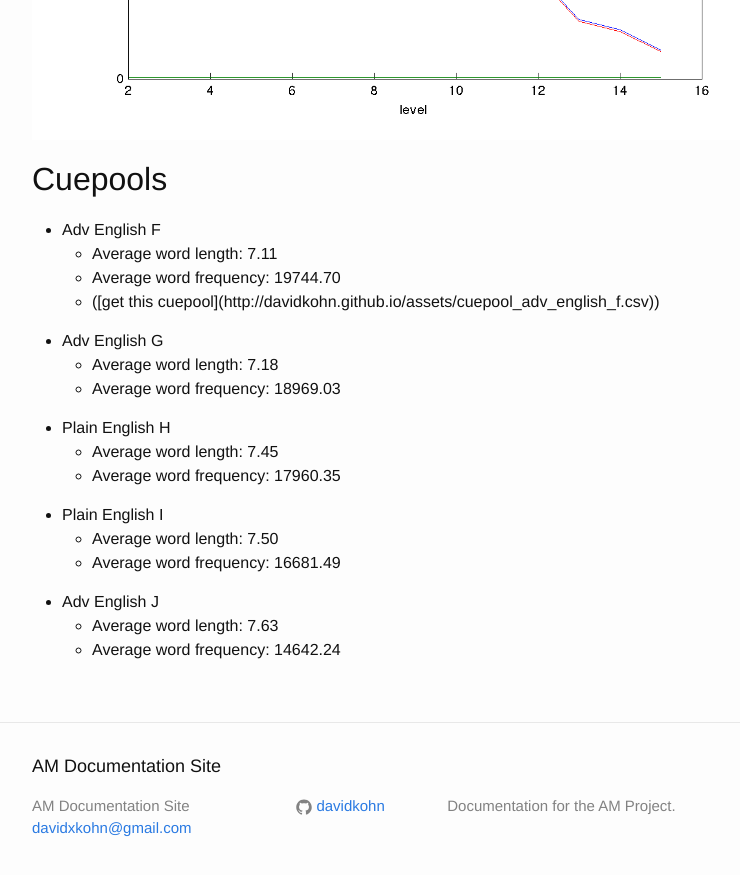
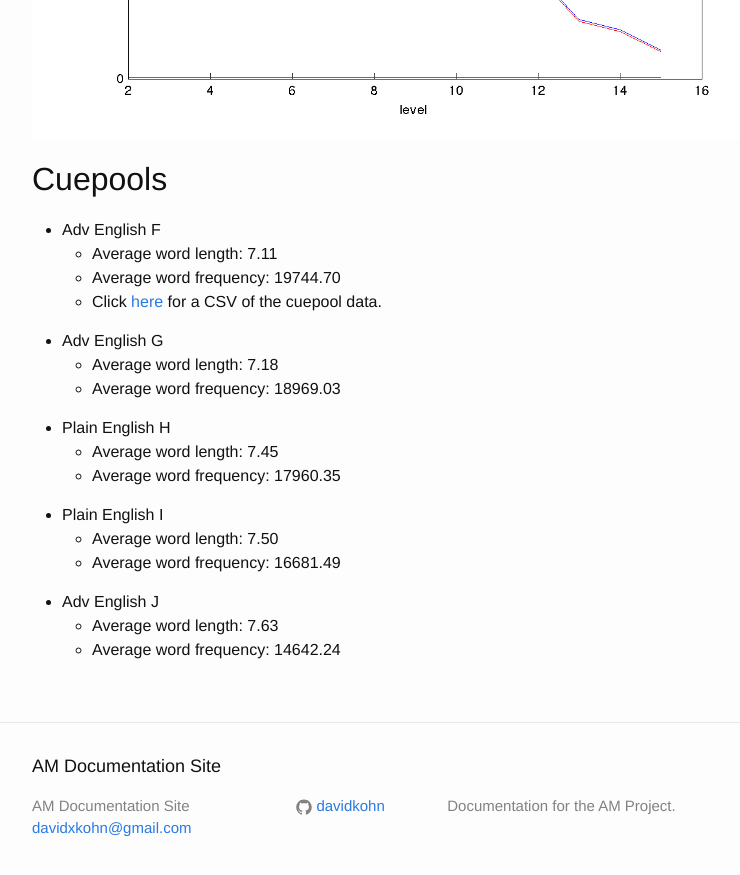
Before and after one commit to davidkohn/davidkohn.github.io, a Jekyll site: the page built from _posts/2014-09-02-342-synonyms-2.md, in a window 1280 px wide and 900 px high, scrolled down 3751 px. Shown: the top 875 px of the window, without its empty margins (238-978 px from the left). Built offline with Jekyll 4.4.1, drawn with Linux system fonts in a browser that asks for light colours.

Commit message:
Fix csv link in 342

```diff
--- a/_posts/2014-09-02-342-synonyms-2.md
+++ b/_posts/2014-09-02-342-synonyms-2.md
@@ -7,7 +7,7 @@ image1: /assets/game_342_mean.png
 image2: /assets/game_342_adj_mean.png
 image3: /assets/game_342_no_gamesets.png
 image4: /assets/game_342_no_players.png
-cuepool1: /assets/cuepool_adv_english_f.csv
+cuepool1: /assets/cuepool-adv-english-f.csv
 ---
 
 ### Contents
@@ -89,7 +89,7 @@ cuepool1: /assets/cuepool_adv_english_f.csv
 <ul>
 <li>Average word length: 7.11</li>
 <li>Average word frequency: 19744.70</li>
-<li>([get this cuepool]({{ site.url }}/assets/cuepool_adv_english_f.csv))</li>
+<li>Click <a href="{{ page.cuepool1 }}">here</a> for a CSV of the cuepool data.</li>
 </ul>
 </ul>
 </p>
```
Also changed, not shown: _assets/game_181_adj_mean.png (deleted), _assets/game_181_mean.png (deleted), _assets/game_181_no_gamesets.png (deleted), _assets/game_181_no_players.png (deleted).
